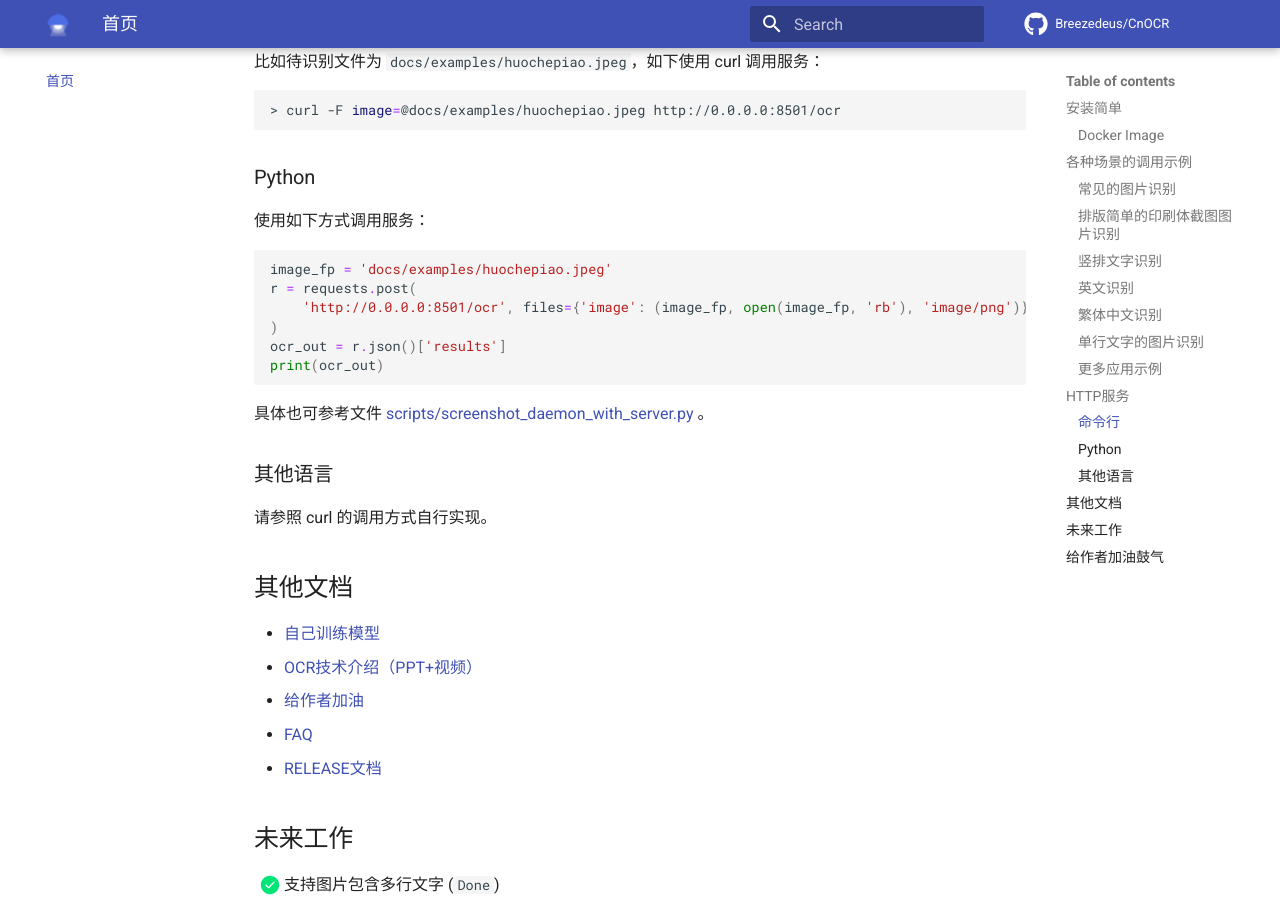
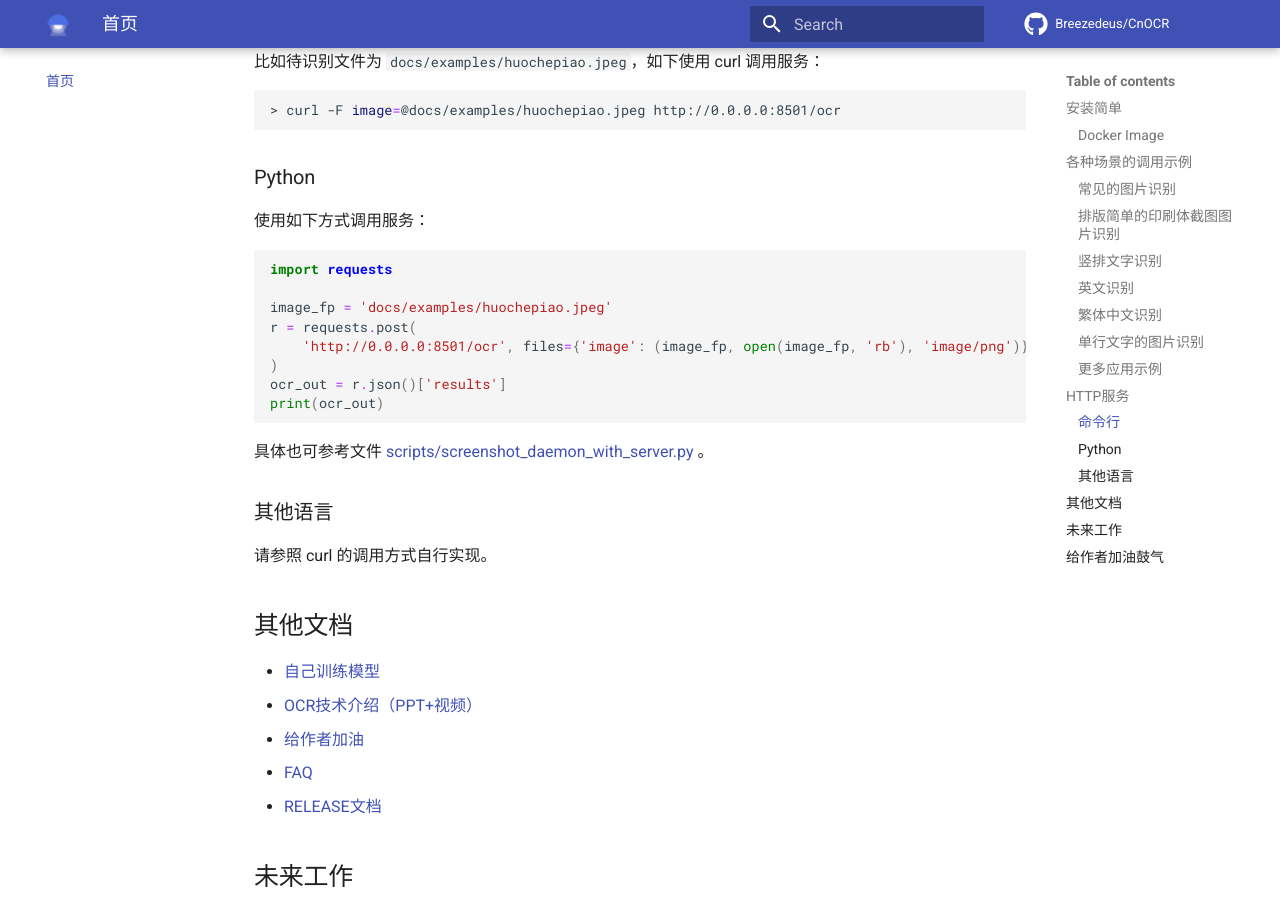
Before and after one commit to diaomin/crnn-mxnet-chinese-text-recognition, an MkDocs documentation site: the page built from docs/index.md, in a window 1280 px wide and 900 px high, scrolled down 8132 px. Built offline with MkDocs 1.6.1 and Material for MkDocs 9.7.7, drawn with Linux system fonts in a browser that asks for light colours; comment, search, counter and statistics services are not loaded.

Commit message:
update docs

````diff
--- a/docs/index.md
+++ b/docs/index.md
@@ -259,6 +259,8 @@ cnocr serve -p 8501
 使用如下方式调用服务：
 
 ```python
+import requests
+
 image_fp = 'docs/examples/huochepiao.jpeg'
 r = requests.post(
     'http://0.0.0.0:8501/ocr', files={'image': (image_fp, open(image_fp, 'rb'), 'image/png')},
````
Also changed, not shown: README.md (+2 -0 lines).
